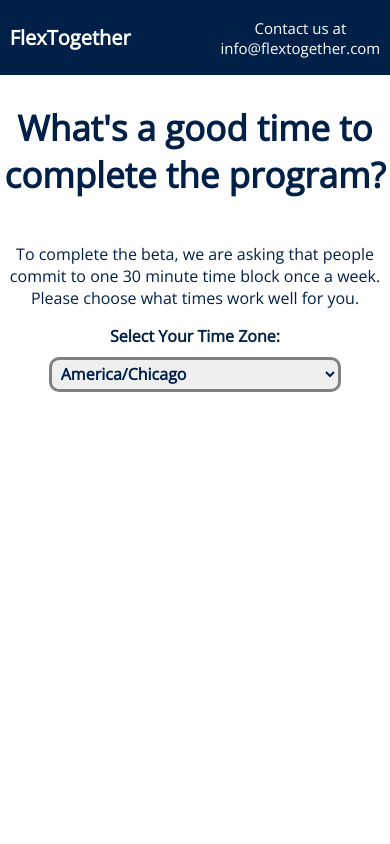
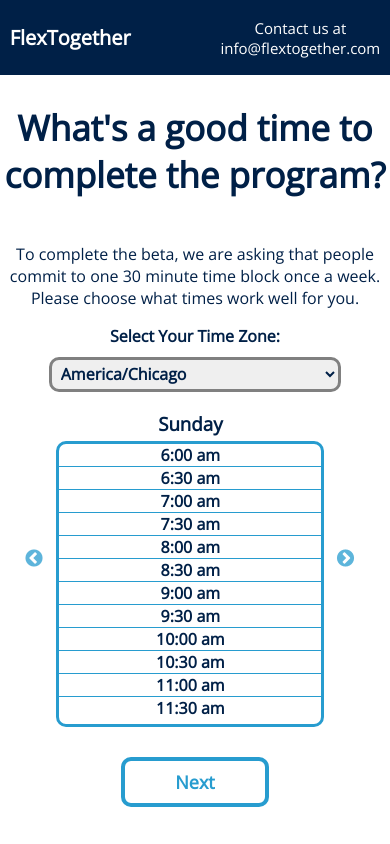
Before and after one commit to lbw-flextogether/frontend, a React (Create React App) app in the folder onboarding/: page /time in a window 390 px wide. Shown: the top 844 px of the page. Built offline with nearby package versions, Linux system fonts and the light colour scheme.

Commit message:
Time slider donezo!

```diff
--- a/onboarding/src/components/Time.js
+++ b/onboarding/src/components/Time.js
@@ -69,7 +69,7 @@
                     }
                 },
                 {
-                    breakpoint: 690,
+                    breakpoint: 890,
                     settings: {
                         slidesToShow: 5,
                         slidesToScroll: 1,
@@ -83,7 +83,7 @@
                     }
                 },
                 {
-                    breakpoint: 375,
+                    breakpoint: 430,
                     settings: {
                         slidesToShow: 1,
                         slidesToScroll: 1,
@@ -102,7 +102,7 @@
                 {moment.tz.names().map(name => <option key={name}>{name}</option>)}
             </select>
 
-            <div className='days slick-slider'>
+            <div className='days'>
             <Slider {...settings}>
             {Object.keys(this.state.selectedTimes).map(day=><Day day={day} key={day} selectTime={this.selectTime} />)}
             </Slider>
--- a/onboarding/src/index.css
+++ b/onboarding/src/index.css
@@ -384,10 +384,18 @@
 }
 
 .days {
-  width: 100%;
+  position: relative;
+  left: 10px;
+  width: 95%;
   display: flex;
-  justify-content: space-around;
+  justify-content: space-between;
   font-size: 1.6rem;
+}
+
+@media (max-width: 430px) {
+  .days {
+    width: 80%
+  }
 }
 
 .days h3 {
@@ -449,9 +457,14 @@
   user-select: none;
 }
 
+@media (max-width: 430px) {
+  .scroll {
+    display: none;
+  }
+}
+
 .slick-list {
   width: 95%;
-  display: flex;
 }
 
 .slick-slider {
@@ -476,6 +489,14 @@
 
 .slick-slide:focus {
   outline: 0;
+}
+
+.slick-next {
+  right: -10px;
+}
+
+.slick-right {
+  left: -15px;
 }
 
 .loader {
```
